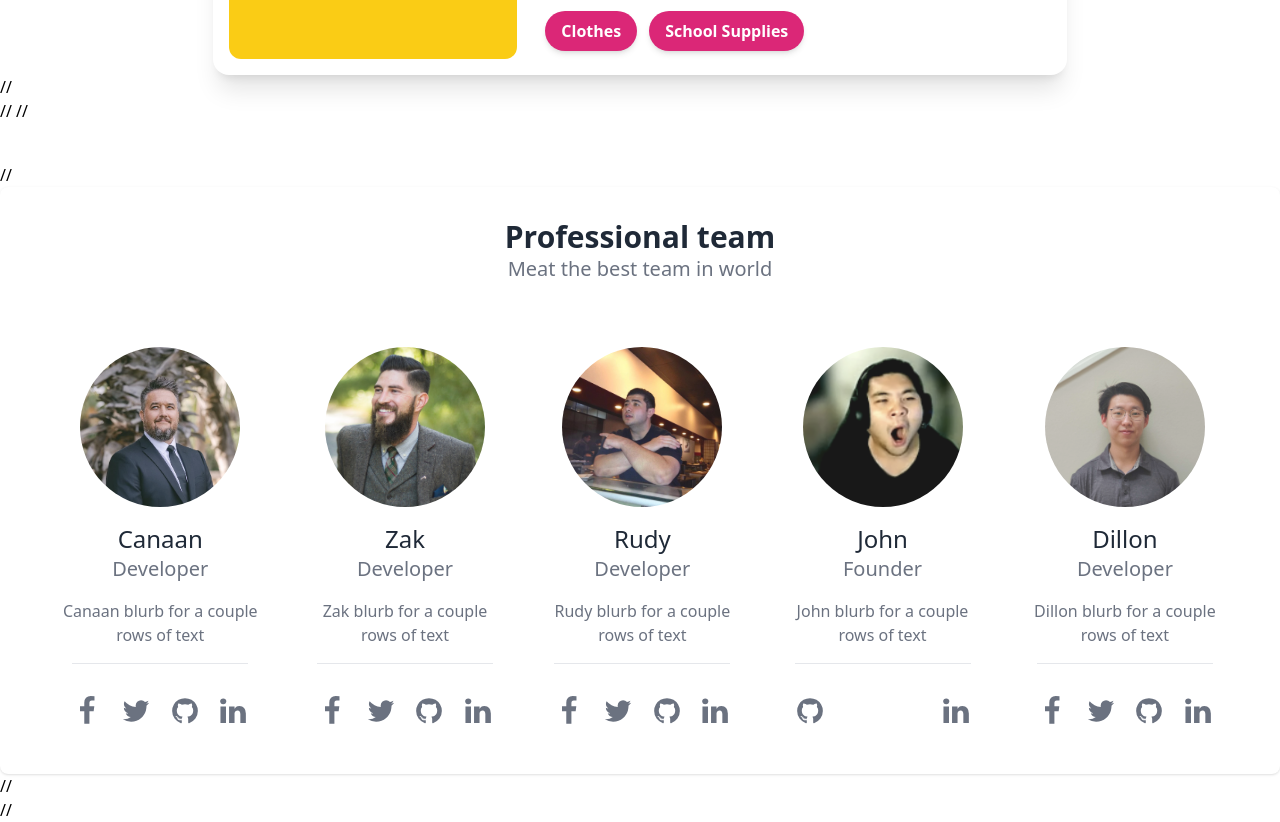
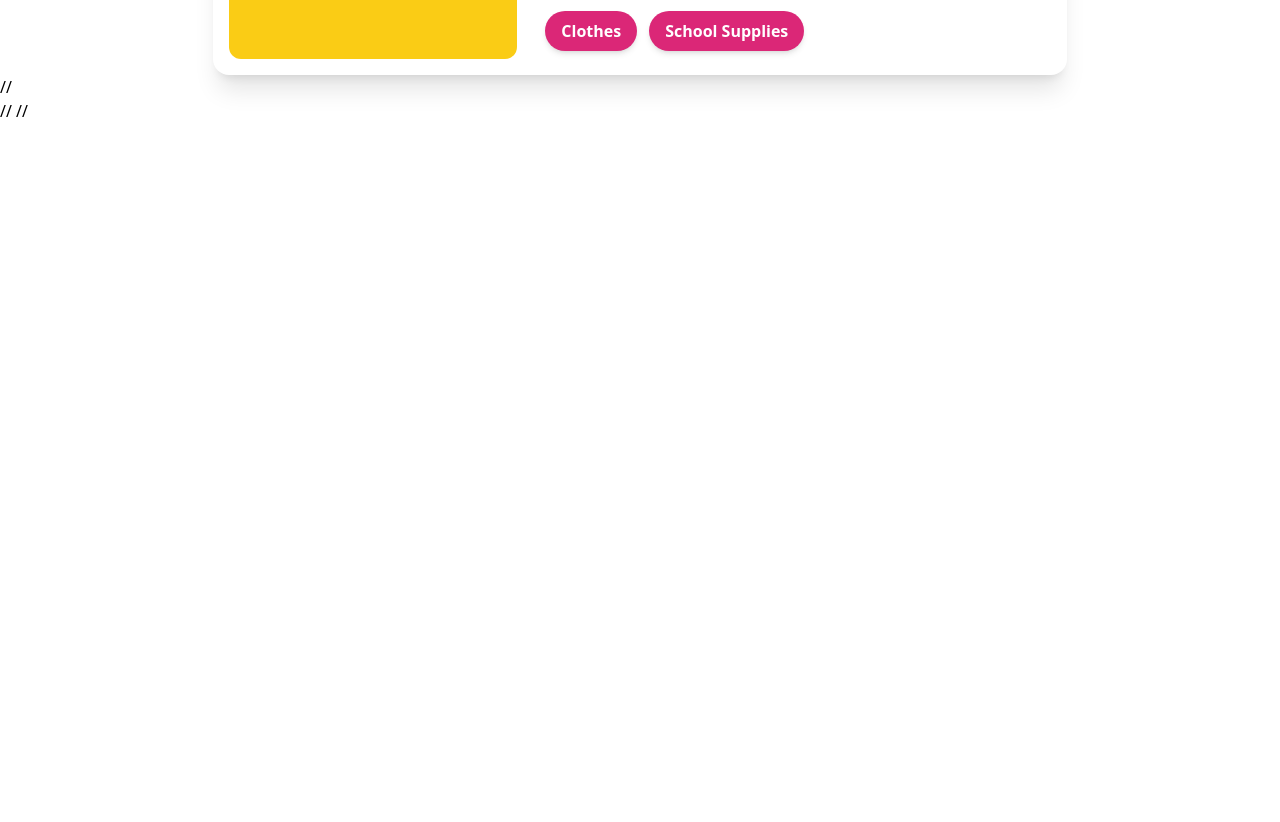
Before and after one commit to zaksalazar/heart-2-heart, a React (Vite) app in the folder client/: page / in a window 1280 px wide. Shown: the part 2460-3282 px from the top of the page. After the commit the page ends 2583 px from the top, so only its background shows below. Built offline with nearby package versions, Linux system fonts and the light colour scheme; a web font is replaced by a local one.

Commit message:
removed dependencies from server side

```diff
--- a/client/src/App.jsx
+++ b/client/src/App.jsx
@@ -75,9 +75,9 @@ function App() {
       //   })}
       // </div> */}
 
-    //   <div className="pt-10">
+    {/* //   <div className="pt-10">
     //     <Team />
-    //   </div>
+    //   </div> */}
     // </div>
   );
 }
```
